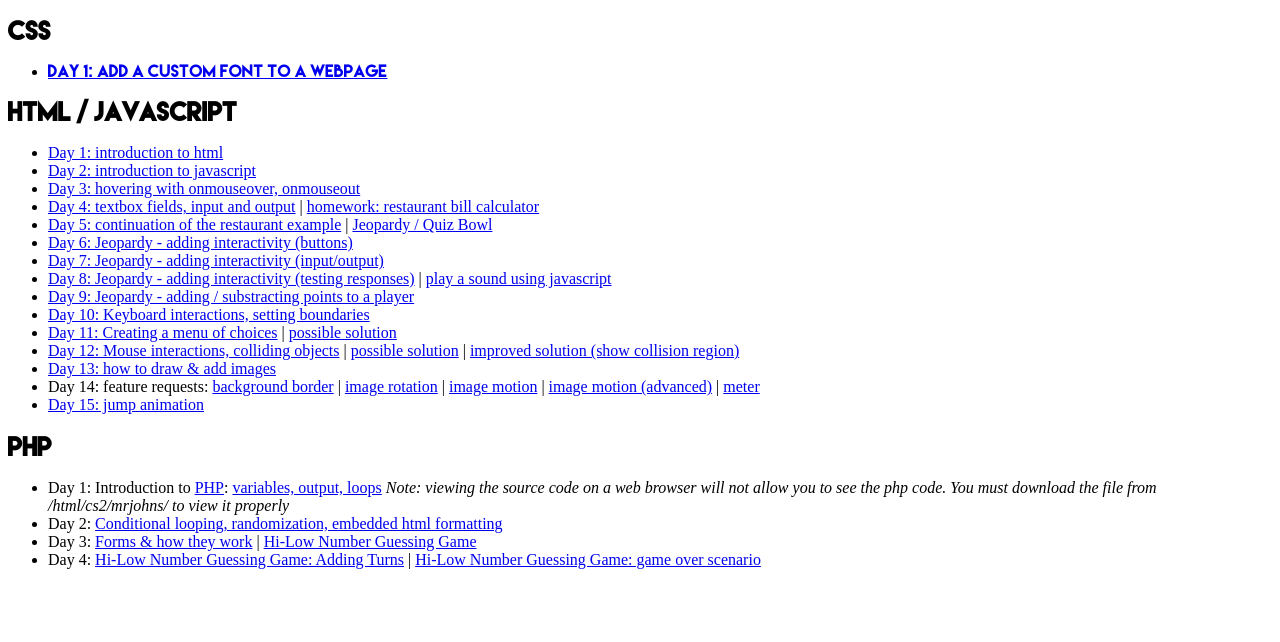
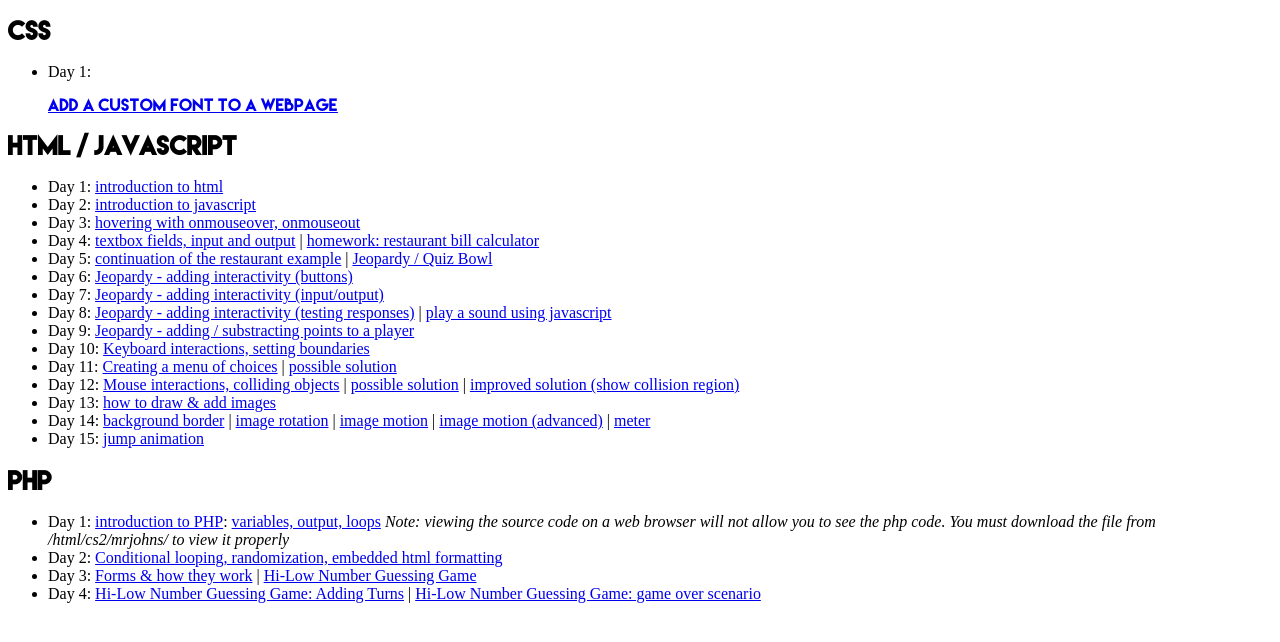
Before and after one commit to clintjohns/clintjohns.github.io, a plain HTML site: page index.html in a window 1280 px wide. Shown: the part 44-686 px from the top of the page. Drawn offline with Linux system fonts and the light colour scheme.

Commit message:
changed css on index.html

```diff
--- a/index.html
+++ b/index.html
@@ -25,31 +25,31 @@
 		<h1>CS2: Web Programming</h1>
 		<h2>CSS</h2>
 		<ul>
-			<li><p><a href="customFontExample.html">Day 1: add a custom font to a
+			<li>Day 1: <p><a href="customFontExample.html">add a custom font to a
 			webpage</a></p></li>
 		</ul>
 		<h2>HTML / Javascript</h2>
 		<ul>
-			<li><a href="myfirstwebpage.html">Day 1: introduction to html</a></li>
-			<li><a href="myfirstinteractivewebpage.html">Day 2: introduction to javascript</a></li>
-			<li><a href="hovering.html">Day 3: hovering with onmouseover, onmouseout</a></li>
-			<li><a href="calculator.html">Day 4: textbox fields, input and output</a> | <a href="restaurantBill.html">homework: restaurant bill calculator</a></li>
-			<li><a href="restaurantBill.html">Day 5: continuation of the restaurant example</a> | <a href="jeopardyDay1.html">Jeopardy / Quiz Bowl</a></li>
-			<li><a href="jeopardyDay2.html">Day 6: Jeopardy - adding interactivity (buttons)</a></li>
-			<li><a href="jeopardyDay3.html">Day 7: Jeopardy - adding interactivity (input/output)</a></li>
-			<li><a href="jeopardyDay4.html">Day 8: Jeopardy - adding interactivity (testing responses)</a> | <a href="soundExample.html">play a sound using javascript</a></li>
-			<li><a href="jeopardyDay5.html">Day 9: Jeopardy - adding / substracting points to a player</a></li>
-			<li><a href="keyboardInput1.html">Day 10: Keyboard interactions, setting boundaries</a></li>
-			<li><a href="keyboardInput2.html">Day 11: Creating a menu of choices</a> | <a href="keyboardInput3.html">possible solution</a></li>
-			<li><a href="mouseMotion.html">Day 12: Mouse interactions, colliding objects</a> | <a href="mouseMotion2.html">possible solution</a> | <a href="mouseMotion3.html">improved solution (show collision region)</a></li>
-			<li><a href="myGame.html">Day 13: how to draw & add images</a></li>
-			<li>Day 14: feature requests: <a
+			<li>Day 1: <a href="myfirstwebpage.html">introduction to html</a></li>
+			<li>Day 2: <a href="myfirstinteractivewebpage.html">introduction to javascript</a></li>
+			<li>Day 3: <a href="hovering.html">hovering with onmouseover, onmouseout</a></li>
+			<li>Day 4: <a href="calculator.html">textbox fields, input and output</a> | <a href="restaurantBill.html">homework: restaurant bill calculator</a></li>
+			<li>Day 5: <a href="restaurantBill.html">continuation of the restaurant example</a> | <a href="jeopardyDay1.html">Jeopardy / Quiz Bowl</a></li>
+			<li>Day 6: <a href="jeopardyDay2.html">Jeopardy - adding interactivity (buttons)</a></li>
+			<li>Day 7: <a href="jeopardyDay3.html">Jeopardy - adding interactivity (input/output)</a></li>
+			<li>Day 8: <a href="jeopardyDay4.html">Jeopardy - adding interactivity (testing responses)</a> | <a href="soundExample.html">play a sound using javascript</a></li>
+			<li>Day 9: <a href="jeopardyDay5.html">Jeopardy - adding / substracting points to a player</a></li>
+			<li>Day 10: <a href="keyboardInput1.html">Keyboard interactions, setting boundaries</a></li>
+			<li>Day 11: <a href="keyboardInput2.html">Creating a menu of choices</a> | <a href="keyboardInput3.html">possible solution</a></li>
+			<li>Day 12: <a href="mouseMotion.html">Mouse interactions, colliding objects</a> | <a href="mouseMotion2.html">possible solution</a> | <a href="mouseMotion3.html">improved solution (show collision region)</a></li>
+			<li>Day 13: <a href="myGame.html">how to draw & add images</a></li>
+			<li>Day 14: <a
 			href="gameBoard.html">background border</a> | <a href="imageRotation.html">image rotation</a> | <a href="motion.html">image motion</a> | <a href="motion2.html">image motion (advanced)</a> | <a href="meter.html">meter</a></li>
-			<li><a href="jumpAnimation.html">Day 15: jump animation</a></li>
+			<li>Day 15: <a href="jumpAnimation.html">jump animation</a></li>
 		</ul>
 		<h2>PHP</h2>
 		<ul>
-			<li>Day 1: Introduction to <a href="www.php.net">PHP</a>: <a href="example.php">variables, output, loops</a> <i>Note: viewing the source code on a web browser will not allow you to see the php code. You must download the file from /html/cs2/mrjohns/ to view it properly</i></li>
+			<li>Day 1: <a href="www.php.net">introduction to PHP</a>: <a href="example.php">variables, output, loops</a> <i>Note: viewing the source code on a web browser will not allow you to see the php code. You must download the file from /html/cs2/mrjohns/ to view it properly</i></li>
 			<li>Day 2: <a href="thingsILike.php">Conditional looping, randomization, embedded html formatting</a></li>
 			<li>Day 3: <a href="myfirstform.php">Forms & how they work</a> | <a href="hilow.php">Hi-Low Number Guessing Game</a></li>
 			<li>Day 4: <a href="hilow.php">Hi-Low Number Guessing Game: Adding Turns</a> | <a href="hilow2.php">Hi-Low Number Guessing Game: game over scenario</a></li>
```
